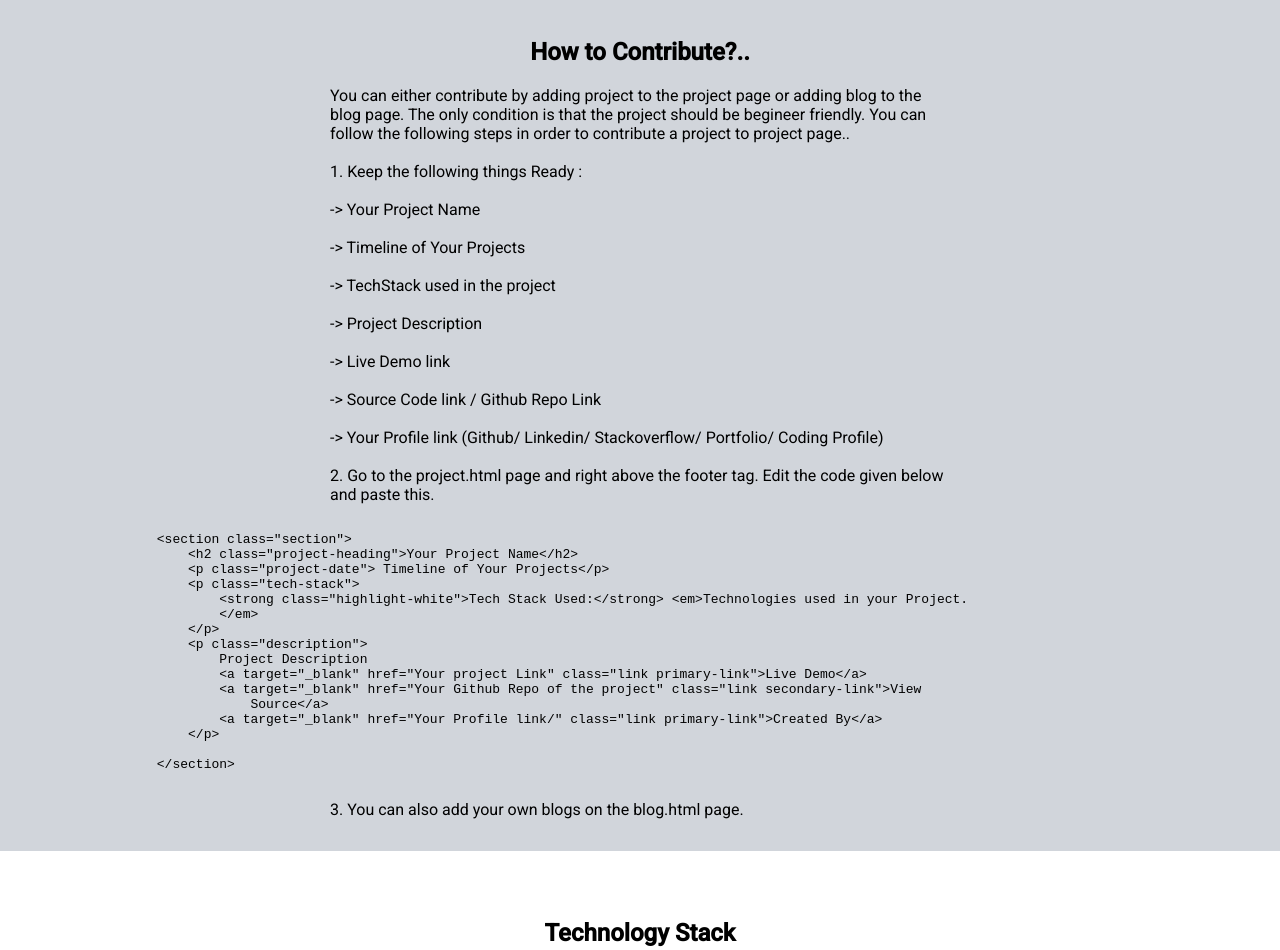
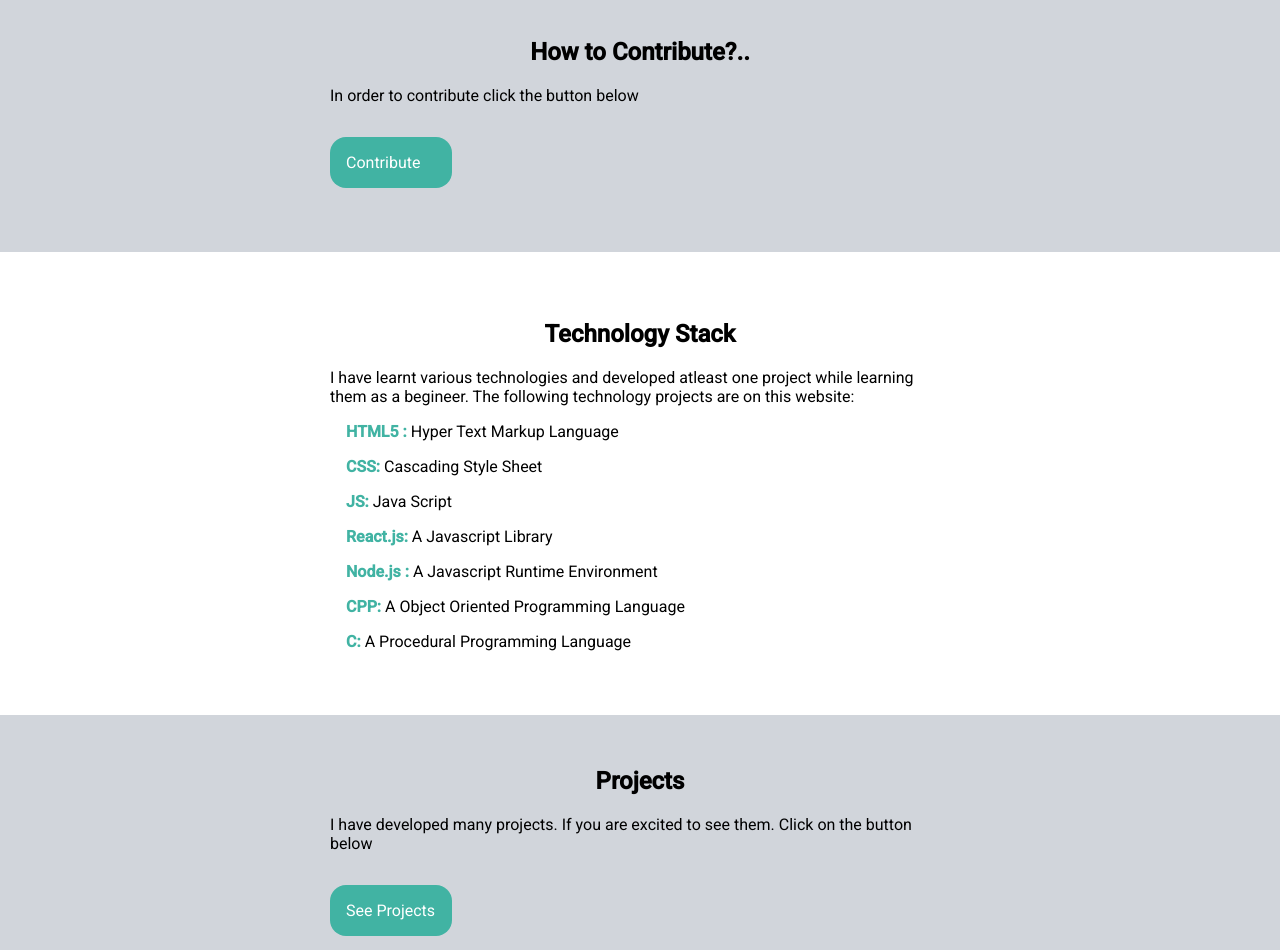
Before and after one commit to CoderSaty/FirstProjects, a plain HTML site: page index.html in a window 1280 px wide. Shown: the part 680-1630 px from the top of the page. Drawn offline with Linux system fonts and the light colour scheme.

Commit message:
Added the styling of the project

```diff
--- a/index.html
+++ b/index.html
@@ -29,7 +29,7 @@
         <img src="img/hero.svg" alt="" class="hero-image">
         <h1 class="hero-heading">Codersaty <span class="highlight">the Web Developer</span></h1>
     </header>
-    <section class="section ">
+    <section class="section">
         <h1>About</h1>
         <p>Hello! 👋 I am <strong class="highlight-white">codersaty</strong>, a web developer from India.I am kind of
             person who believes that we can not learn any technology until we
@@ -38,60 +38,12 @@
             person who wants to learn a technology for
             project ideas.</p>
     </section>
-    <section class="section off-white">
+    <section class="section off-white ">
         <h1>How to Contribute?..</h1>
-        <p> You can either contribute by adding project to the project page or adding blog to the blog page. The only
-            condition is that the project should be begineer friendly. You can follow the following steps in order to
-            contribute a project to project page..
-            <br>
-            <br>
-            1. Keep the following things Ready :
-            <br>
-            <br>
-            -> Your Project Name
-            <br>
-            <br>
-            -> Timeline of Your Projects
-            <br>
-            <br>
-            -> TechStack used in the project
-            <br>
-            <br>
-            -> Project Description
-            <br>
-            <br>
-            -> Live Demo link
-            <br>
-            <br>
-            -> Source Code link / Github Repo Link
-            <br>
-            <br>
-            -> Your Profile link (Github/ Linkedin/ Stackoverflow/ Portfolio/ Coding Profile)
-            <br>
-
-            <br>
-            2. Go to the project.html page and right above the footer tag. Edit the code given below and paste this.
-            <xmp>
-                <section class="section">
-                    <h2 class="project-heading">Your Project Name</h2>
-                    <p class="project-date"> Timeline of Your Projects</p>
-                    <p class="tech-stack">
-                        <strong class="highlight-white">Tech Stack Used:</strong> <em>Technologies used in your Project.
-                        </em>
-                    </p>
-                    <p class="description">
-                        Project Description
-                        <a target="_blank" href="Your project Link" class="link primary-link">Live Demo</a>
-                        <a target="_blank" href="Your Github Repo of the project" class="link secondary-link">View
-                            Source</a>
-                        <a target="_blank" href="Your Profile link/" class="link primary-link">Created By</a>
-                    </p>
-
-                </section>
-            </xmp>
-
+        <p>In order to contribute click the button below
+            <a target="_blank" href="https://github.com/CoderSaty/LevelZeroPortfolio/blob/main/CONTRIBUTING.md"
+                class="link primary-link">Contribute</a>
         </p>
-        <p>3. You can also add your own blogs on the blog.html page.</p>
     </section>
     <section class="section">
         <h1>Technology Stack</h1>
--- a/style.css
+++ b/style.css
@@ -101,7 +101,7 @@ nav{
 .hero{
     margin-bottom: 2rem;
 }
-.section p,ul{
+.section p,ul,pre,ol{
     max-width: 620px;
     margin:auto;
 }
```
